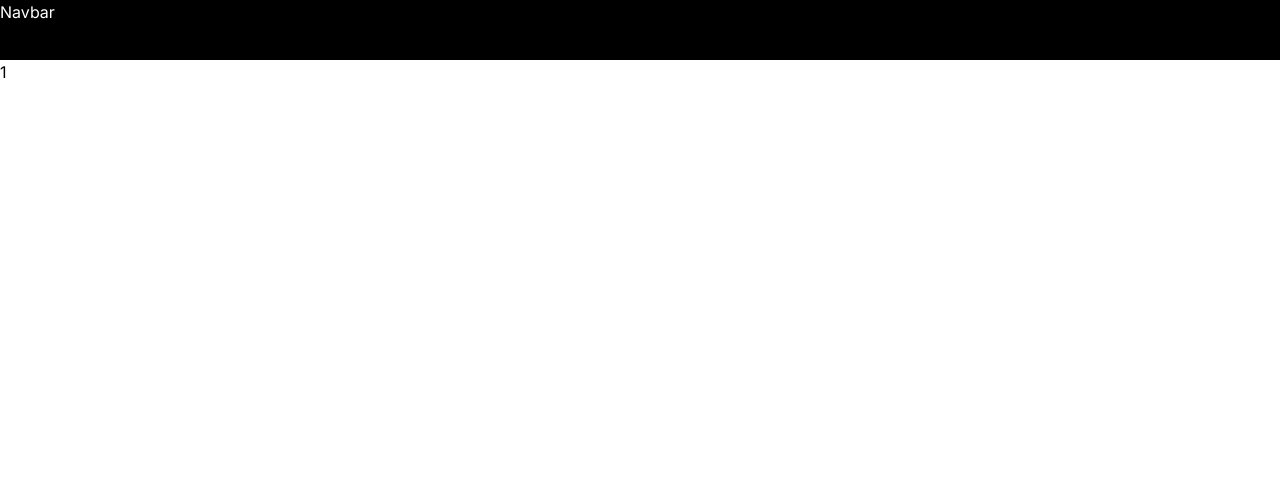
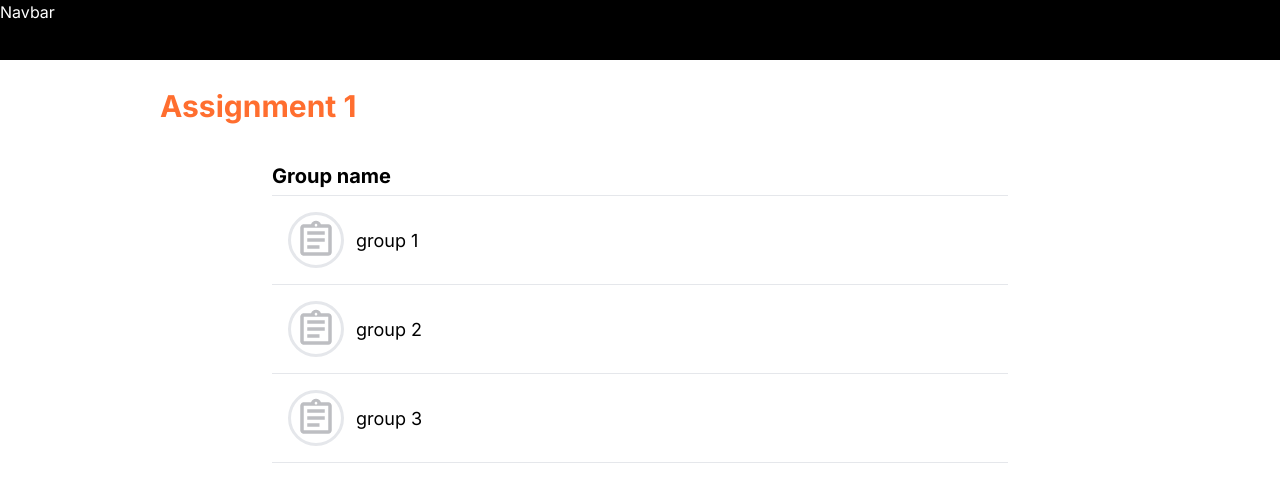
Before and after one commit to CEPP-CEPM/CEProjectManagement, a Next.js app: page /proctor/dashboard/1 in a window 1280 px wide. Shown: the top 502 px of the page. Built offline with nearby package versions, Linux system fonts and the light colour scheme.

Commit message:
add dynamic route assignment

```diff
--- /dev/null
+++ b/src/app/proctor/dashboard/[assignmentId]/GroupLists.jsx
@@ -0,0 +1,30 @@
+'use client'
+import { useState } from "react";
+
+// icon
+import { MdOutlineAssignment } from "react-icons/md";
+
+const GroupLists = () => {
+
+    const [students, setStudents] = useState([{id:1, group:'group 1'},{id:2, group:'group 2'},{id:3, group:'group 3'}])
+
+    return (
+        <div>
+            {students.map((data) => {
+                return (
+                    <div key={data.id}>
+                        <div className="px-1 py-4">
+                            <button className="flex items-center w-full">
+                                <MdOutlineAssignment className=" text-[#BDBEC2] w-14 h-14 px-1 text-[25px] border-[3px] rounded-full mx-3"/>
+                                <div className="text-[18px]">{data.group}</div>
+                            </button>
+                        </div>
+                        <hr/>
+                    </div>
+                )
+            })}
+        </div>
+    )
+}
+
+export default GroupLists
--- a/src/app/proctor/dashboard/[assignmentId]/page.jsx
+++ b/src/app/proctor/dashboard/[assignmentId]/page.jsx
@@ -1,6 +1,19 @@
+'use client'
+import { useState } from "react";
+import GroupLists from "./GroupLists";
+
+
 const page = ({params}) => {
+
     return (
-        <div>{params.assignmentId}</div>
+        <div className="px-40 py-6">
+            <h1 className="text-[30px] font-bold text-[#FF6E2F]">Assignment {params.assignmentId}</h1>
+            <div className=" mt-8 px-28">
+                <div className="font-bold text-[20px] mb-1">Group name</div>
+                <hr/>
+                <GroupLists />
+            </div>
+        </div>
     )
 }
 
```
